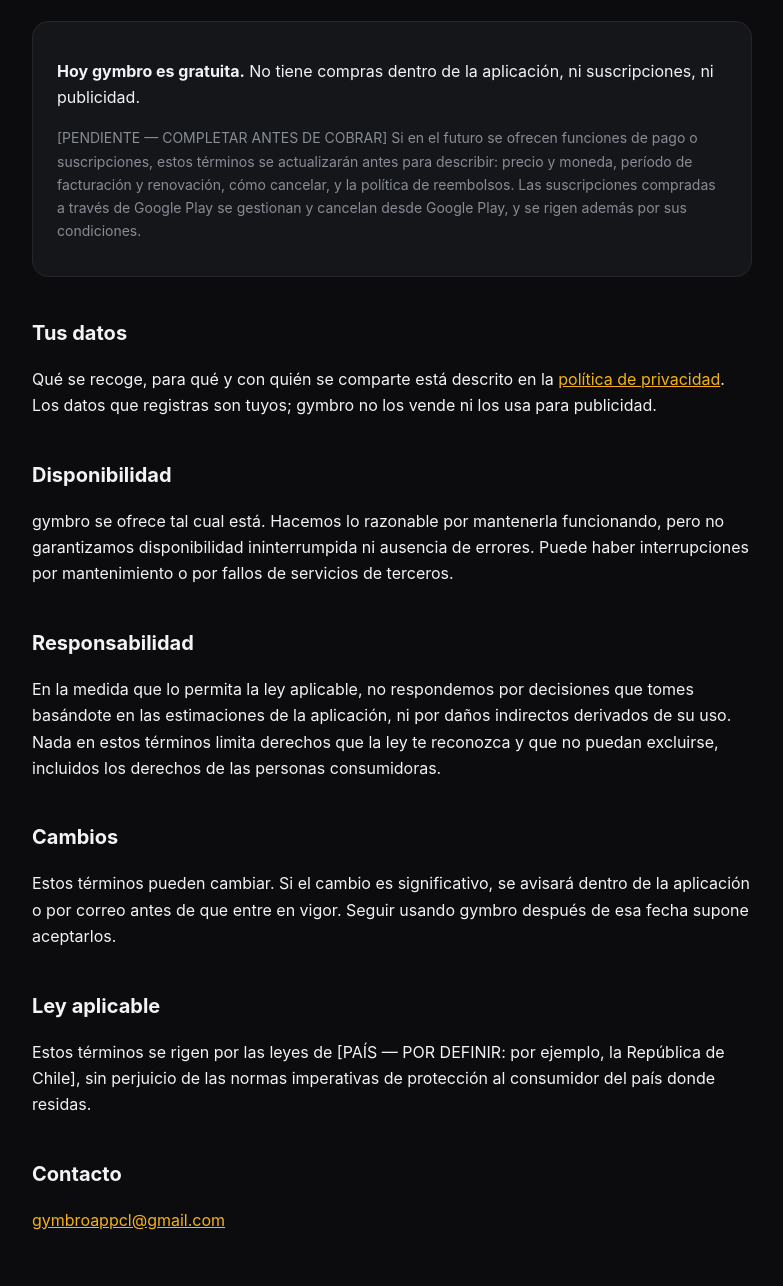
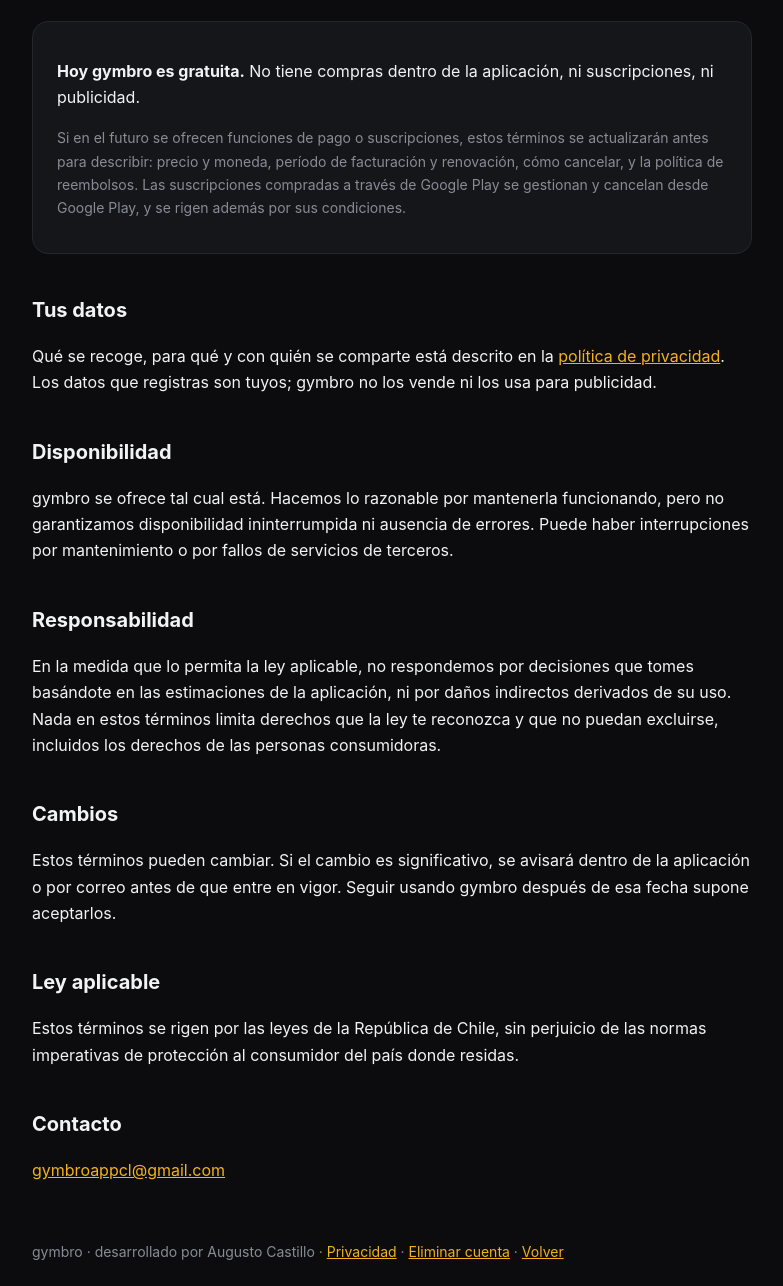
Before and after one commit to blurry20/gymbro-legal, a plain HTML site: page terms.html in a window 1280 px wide. Shown: the part 1665-2951 px from the top of the page, without its empty margins (248-1031 px from the left). Drawn offline with Linux system fonts and the light colour scheme.

Commit message:
fix: fill in the governing law and drop and internal note

```diff
--- a/terms.html
+++ b/terms.html
@@ -86,8 +86,8 @@
       suscripciones, ni publicidad.
     </p>
     <p class="muted">
-      [PENDIENTE — COMPLETAR ANTES DE COBRAR] Si en el futuro se ofrecen funciones de pago o
-      suscripciones, estos términos se actualizarán antes para describir: precio y moneda,
+      Si en el futuro se ofrecen funciones de pago o suscripciones, estos términos se actualizarán
+      antes para describir: precio y moneda,
       período de facturación y renovación, cómo cancelar, y la política de reembolsos. Las
       suscripciones compradas a través de Google Play se gestionan y cancelan desde Google Play, y
       se rigen además por sus condiciones.
@@ -125,9 +125,8 @@
 
   <h2>Ley aplicable</h2>
   <p>
-    Estos términos se rigen por las leyes de [PAÍS — POR DEFINIR: por ejemplo, la República de
-    Chile], sin perjuicio de las normas imperativas de protección al consumidor del país donde
-    residas.
+    Estos términos se rigen por las leyes de la República de Chile, sin perjuicio de las normas
+    imperativas de protección al consumidor del país donde residas.
   </p>
 
   <h2>Contacto</h2>
```
